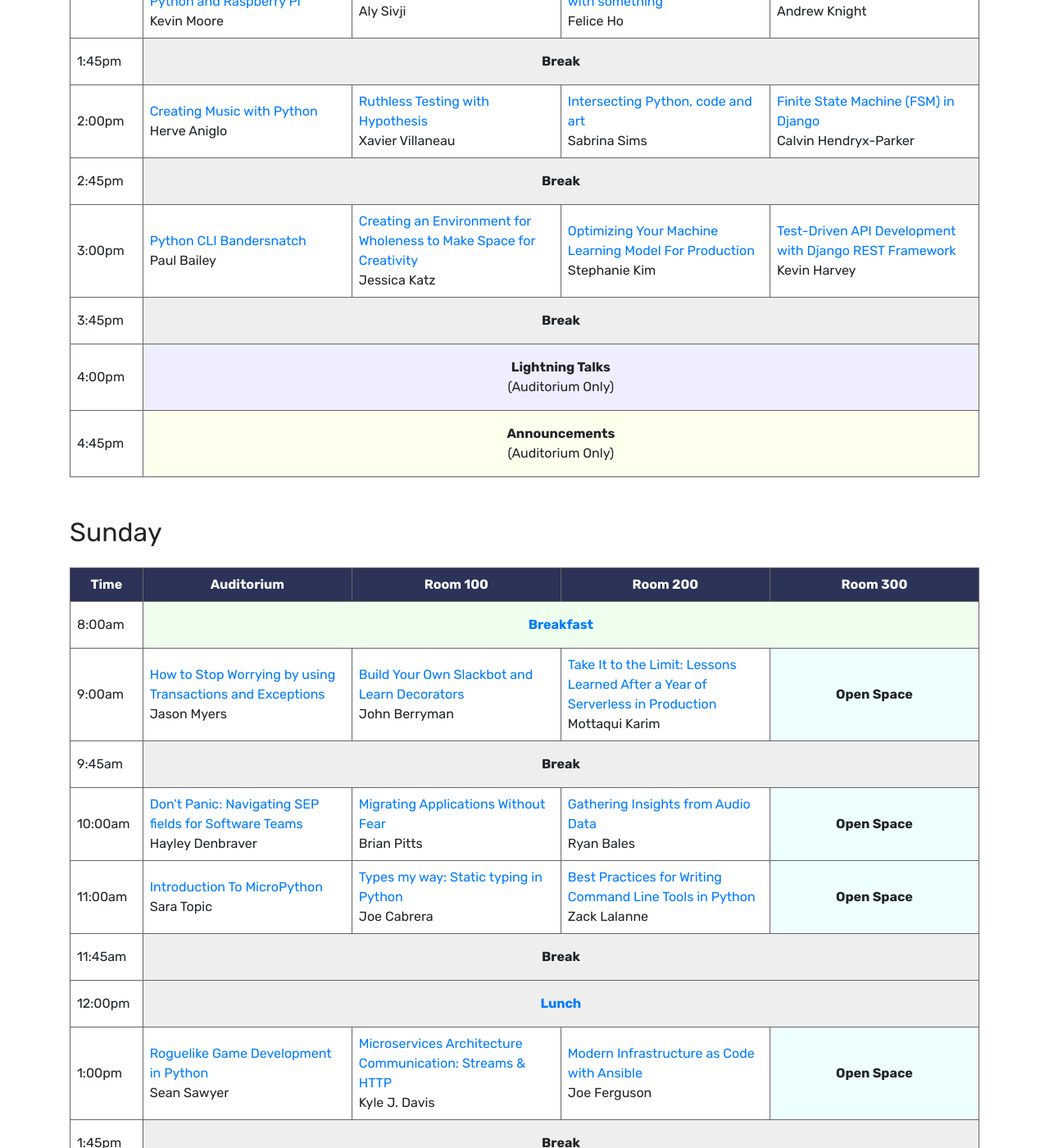
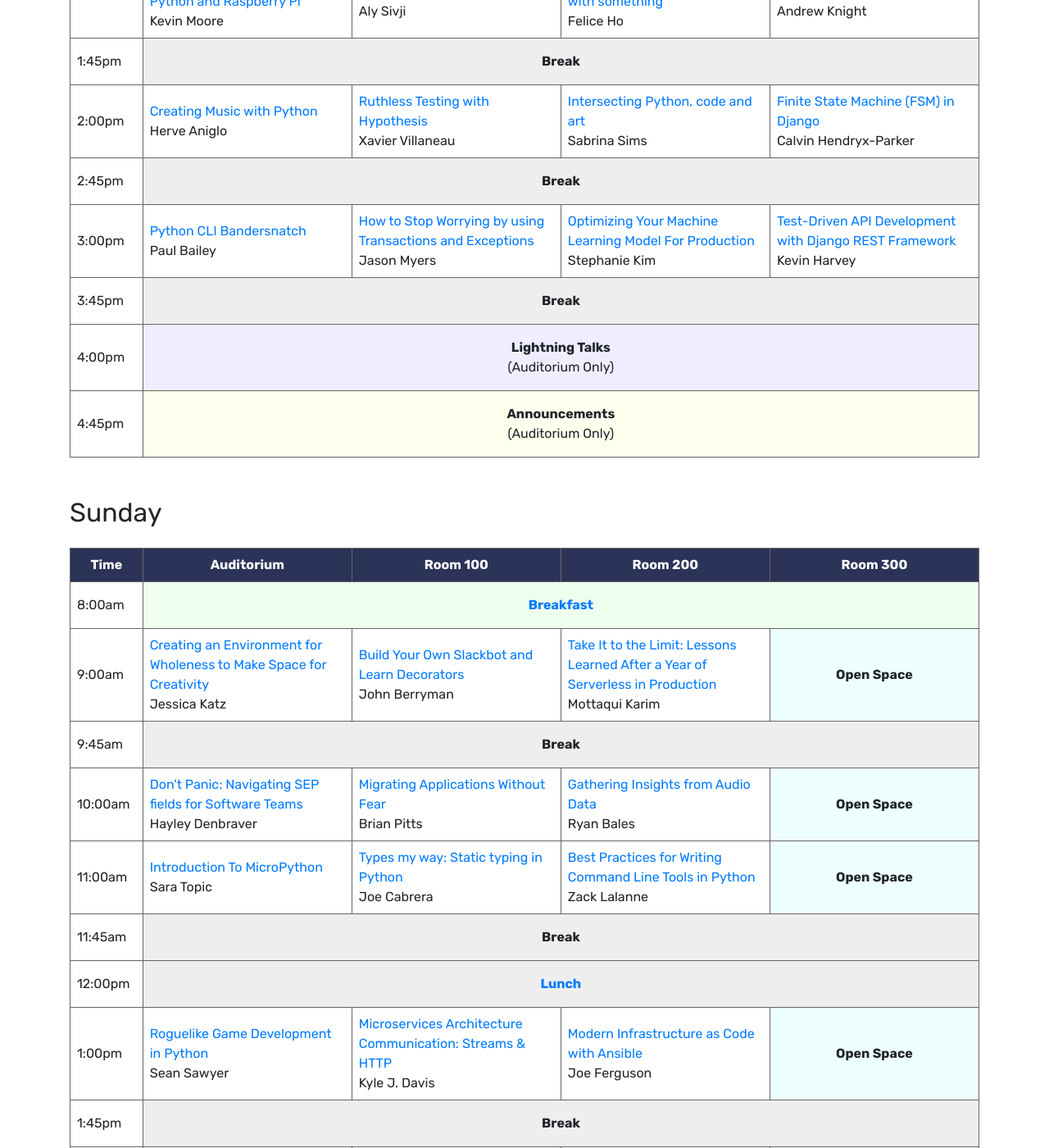
Before and after one commit to pytennessee/pytn-2020, a Jekyll site: the page built from schedule/schedule.md, in a window 1280 px wide and 1400 px high, scrolled down 1228 px. Shown: the whole window at 82% size. Built offline with Jekyll 4.4.1, drawn with Linux system fonts in a browser that asks for light colours; part of the change alters nothing that is shown.

```diff
--- a/schedule/schedule.md
+++ b/schedule/schedule.md
@@ -155,8 +155,8 @@ Anyone with a ticket to the Young Coders program is welcome to return to the con
           Paul Bailey
         </td>
     <td class="room-100">
-      <a href="talks/creating-an-environment-for-wholeness-to-make-space-for-creativity">Creating an Environment for Wholeness to Make Space for Creativity</a> <br>
-      Jessica Katz
+      <a href="talks/how-to-stop-worrying-by-using-transactions-and-exceptions">How to Stop Worrying by using Transactions and Exceptions</a> <br>
+      Jason Myers
     </td>
     <td class="room-200">
       <a href="talks/optimizing-your-machine-learning-model-for-production">Optimizing Your Machine Learning Model For Production</a> <br>
@@ -227,8 +227,8 @@ For more information about {{ site.data.event.game_night.name }}, please checkou
   <tr class="schedule-9am">
     <td class="time">9:00am</td>
     <td class="aud">
-      <a href="talks/how-to-stop-worrying-by-using-transactions-and-exceptions">How to Stop Worrying by using Transactions and Exceptions</a> <br>
-      Jason Myers
+      <a href="talks/creating-an-environment-for-wholeness-to-make-space-for-creativity">Creating an Environment for Wholeness to Make Space for Creativity</a> <br>
+      Jessica Katz
     </td>
     <td class="room-100">
       <a href="talks/build-your-own-slackbot-learn-decorators">Build Your Own Slackbot and Learn Decorators</a> <br>
```
